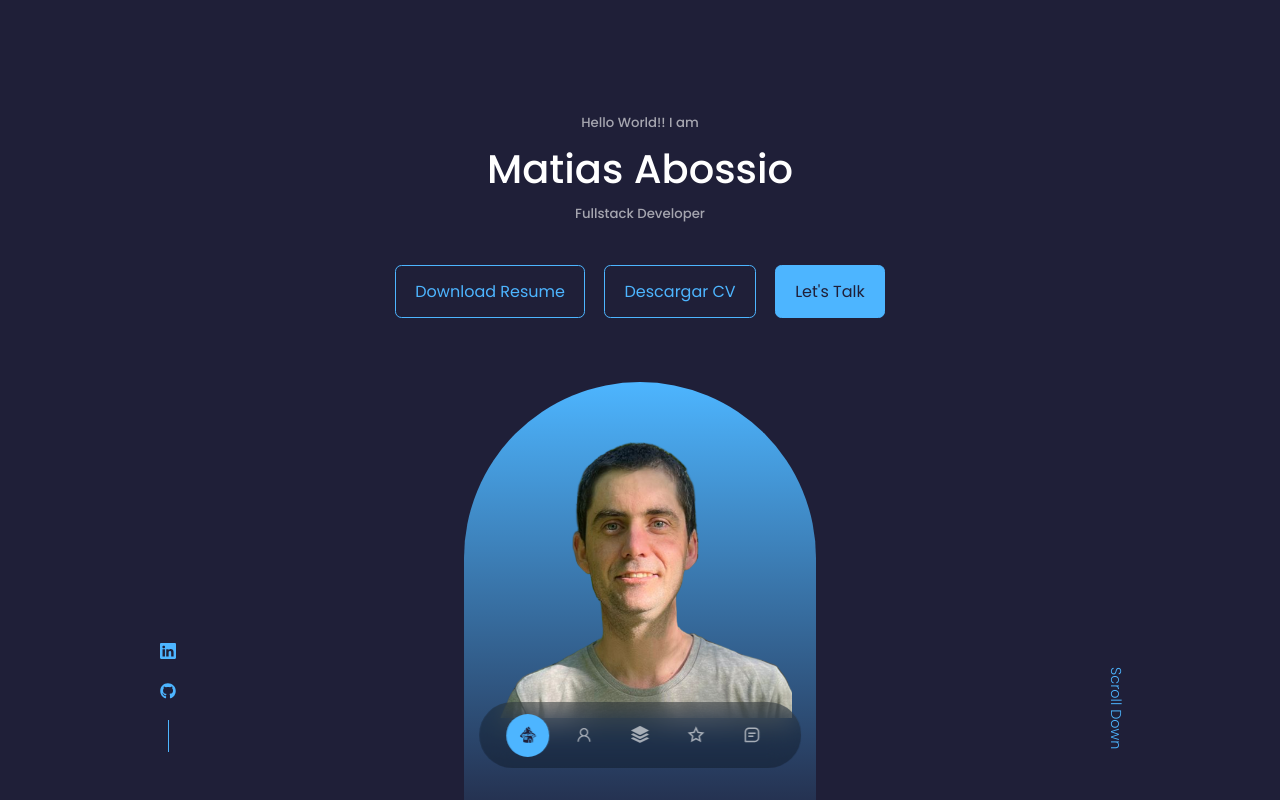
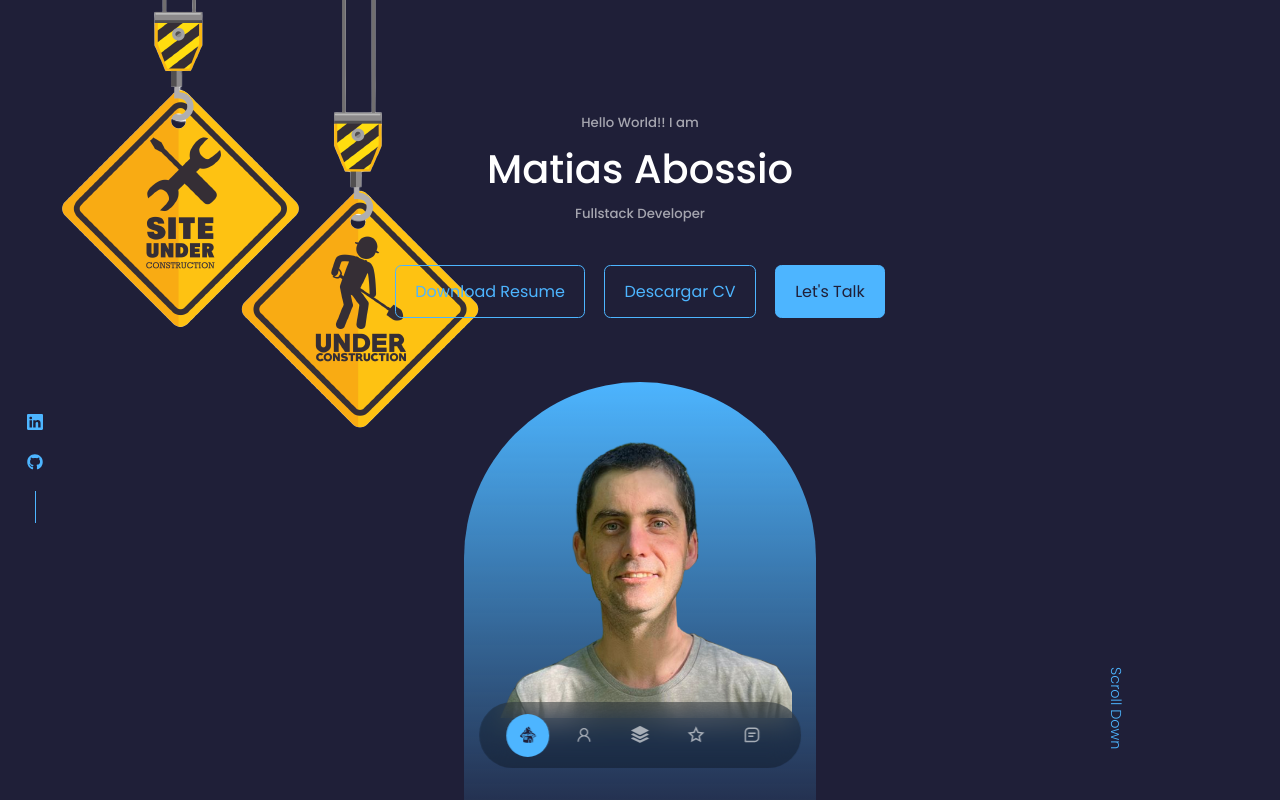
Before and after one commit to Agrossio/portfolio, a React (Create React App) app: page / in a window 1280 px wide. Shown: the top 800 px of the page. Built offline with nearby package versions, Linux system fonts and the light colour scheme; no server answers.

Commit message:
Socials & Scroll Down 1.0

```diff
--- a/src/components/header/Header.jsx
+++ b/src/components/header/Header.jsx
@@ -12,7 +12,7 @@ const Header = () => {
                 <h1>Matias Abossio</h1>
                 <h5 className="text-light">Fullstack Developer</h5>
                 <CTA />
-                <HeaderSocials />
+                {/* <HeaderSocials /> */}
 
                 <div className='me'>
                     <img src={ME} alt='Matias' />
--- a/src/components/header/header.css
+++ b/src/components/header/header.css
@@ -21,7 +21,7 @@ header {
 
 /* ============== HEADER SOCIALS ================= */
 
-.header__socials {
+/* .header__socials {
   display: flex;
   flex-direction: column;
   align-items: center;
@@ -31,12 +31,12 @@ header {
   bottom: 3rem;
 }
 
-.header__socials::after {
+ .header__socials::after {
   content: "";
   width: 1px;
   height: 2rem;
   background: var(--color-primary);
-}
+} */
 
 /* ============== PROFILE IMAGE ================= */
 
--- a/src/components/nav/Nav.jsx
+++ b/src/components/nav/Nav.jsx
@@ -7,6 +7,8 @@ import { BsPatchCheck, BsStackOverflow, BsStack } from 'react-icons/bs'
 import { RiStarLine } from 'react-icons/ri'
 import { BiMessageSquareDetail } from 'react-icons/bi'
 import { useState } from 'react'
+import underConstruction from '../../assets/images/under-construction/under-construction-transparent.png'
+import HeaderSocials from '../header/HeaderSocials'
 
 
 const Nav = () => {
@@ -14,6 +16,9 @@ const Nav = () => {
     const [activeNav, setActiveNav] = useState('#');
 
     return (
+        <>
+            <img src={underConstruction} className='under__construction' alt='Under Construction Sign' />
+            <HeaderSocials />
             <nav>
                 <a href='#header' className={activeNav === '#' ? 'active' : ''} onClick={() => setActiveNav('#')}><GiMushroomHouse /></a>
                 <a href='#about' className={activeNav === '#about' ? 'active' : ''} onClick={() => setActiveNav('#about')}><AiOutlineUser /></a>
@@ -21,6 +26,8 @@ const Nav = () => {
                 <a href='#featured' className={activeNav === '#featured' ? 'active' : ''} onClick={() => setActiveNav('#featured')}><RiStarLine /></a>
                 <a href='#contact' className={activeNav === '#contact' ? 'active' : ''} onClick={() => setActiveNav('#contact')}><BiMessageSquareDetail /></a>
             </nav >
+            {/* <a href='#contact' className='scroll_down'>Scroll Down</a> */}
+        </>
     )
 }
 
--- a/src/components/nav/nav.css
+++ b/src/components/nav/nav.css
@@ -31,3 +31,65 @@ nav a.active {
   background: var(--color-primary);
   color: var(--color-bg);
 }
+
+.under__construction {
+  width: max-content;
+  display: block;
+  padding: 0.7rem 1.7rem;
+  z-index: -1;
+  position: fixed;
+  /* left: 50%; */
+  /* transform: translateX(-50%); */
+  top: -5rem;
+  display: flex;
+  gap: 0.8rem;
+  border-radius: 3rem;
+  /* backdrop-filter: blur(15px); */
+}
+
+/* ============== HEADER SOCIALS ================= */
+
+.header__socials {
+  width: max-content;
+  display: block;
+  padding: 0.7rem 1.7rem;
+  z-index: 2;
+  position: fixed;
+  /* left: 50%; */
+  /* transform: translateX(-50%); */
+  display: flex;
+  flex-direction: column;
+  align-items: center;
+  gap: 0.8rem;
+  top: 50%;
+  bottom: 3rem;
+}
+
+.header__socials::after {
+    content: "";
+    width: 1px;
+    height: 2rem;
+    background: var(--color-primary);
+  }
+
+  /* .scroll_down {
+    width: max-content;
+    position: fixed;
+    display: block;
+    padding: 0.7rem 1.7rem;
+    z-index: 2;
+    right: -2.3rem;
+    top: 50%;
+    transform: rotate(90deg);
+    font-weight: 300;
+    font-size: 0.9rem;
+  } */
+
+/* ================ MEDIA QUERIES (SMALL DEVICES) ======================= */
+@media screen and (max-width: 600px) {
+    .header__socials,
+    .scroll_down,
+    .me {
+      display: none;
+    }
+}
```
Also changed, not shown: src/assets/images/under-construction/under-construction-transparent.png (added). Lines whose indentation alone changed are shown as unchanged.
